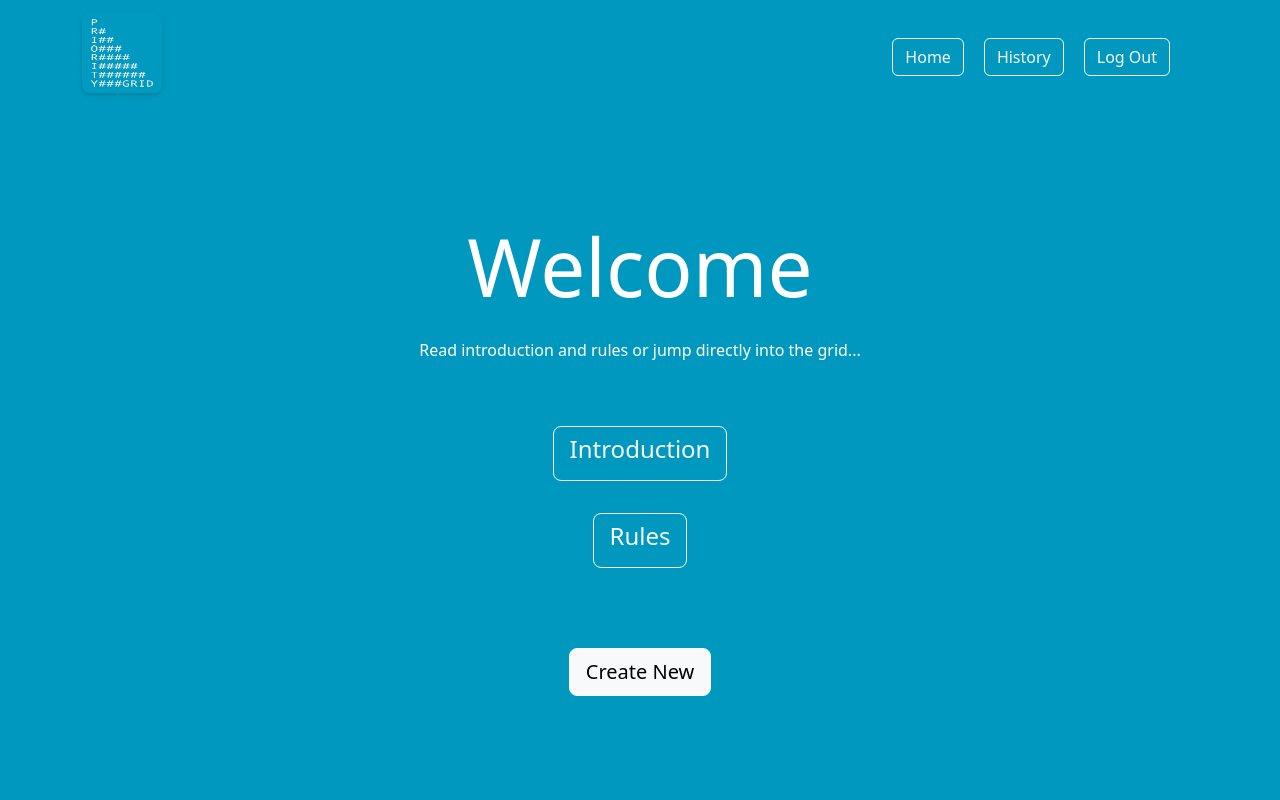
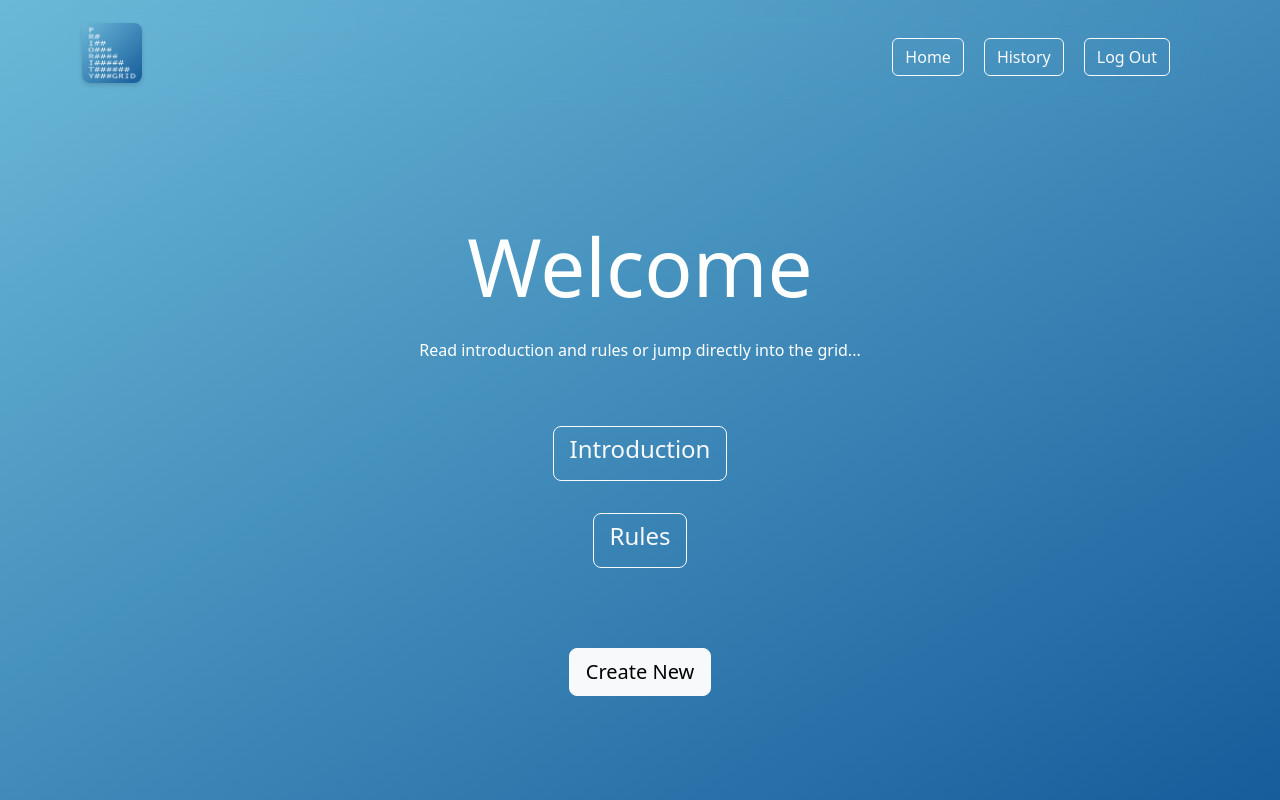
Before and after one commit to krisbaranski/priority_grid, a Flask app: page /home in a window 1280 px wide. Run offline with Flask 3, Linux system fonts and the light colour scheme; the visitor is signed in with stand-in values (Sample User, id 1); data comes from the database, SQL or seed files in the repository.

Commit message:
style: new image, change backgroud colors

```diff
--- a/static/styles.css
+++ b/static/styles.css
@@ -2,9 +2,11 @@ body {
   margin: 0;
   padding: 0;
   box-sizing: border-box;
-  background-color: #0098be;
+  background: linear-gradient(to right bottom, #6bb9d8, #155d9b);
+  background-size: cover;
+  background-position: center top;
   width: 100vw;
-  height: 100vh;
+  min-height: 100vh;
   color: #fff;
 }
 
@@ -19,7 +21,8 @@ body {
   left: 0;
   width: 100%;
   height: 100%;
-  background-color: #0098be;
+  background: linear-gradient(to right bottom, #6bb9d8, #155d9b);
+  backdrop-filter: blur(14px);
   display: flex;
   justify-content: center;
   align-items: center;
@@ -32,21 +35,28 @@ body {
   height: 180px;
   border-radius: 15px;
   box-shadow: rgba(0, 0, 0, 0.35) 0px 15px 25px;
+  backdrop-filter: blur(14px);
 }
 
 .logo {
-  width: 80px;
-  height: 80px;
+  width: 60px;
+  height: 60px;
   border-radius: 8px;
   box-shadow: rgba(0, 0, 0, 0.15) 0px 2px 4px;
 }
 
 .navbar {
-  background-color: #0098be;
+  background: transparent;
+  backdrop-filter: blur(14px);
 }
 
 .navbar-toggler {
   margin-right: 1rem;
+}
+
+.footer {
+  background: transparent;
+  backdrop-filter: blur(14px);
 }
 
 .intro {
@@ -56,7 +66,7 @@ body {
 }
 
 .example {
-  background-color: #f5f5dc;
+  background: #f5f5dc;
   color: #0098be;
   border-radius: 10px;
   margin: 20px;
```
Also changed, not shown: static/preloader.png.
